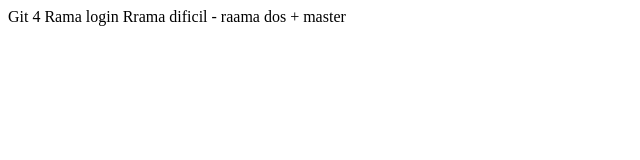
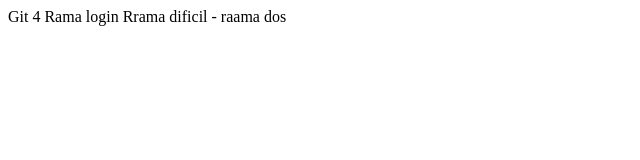
Before and after one commit to ywshare/gt, a plain HTML site: page index.html in a window 1280 px wide. Shown: the full height of the page, 0-640 px from the left. Drawn offline with Linux system fonts and the light colour scheme.

Commit message:
reverse uno

```diff
--- a/index.html
+++ b/index.html
@@ -7,6 +7,6 @@
 </head>
 <body>
     Git 4
-    Rama login Rrama dificil - raama dos + master
+    Rama login Rrama dificil - raama dos
 </body>
 </html>
```
